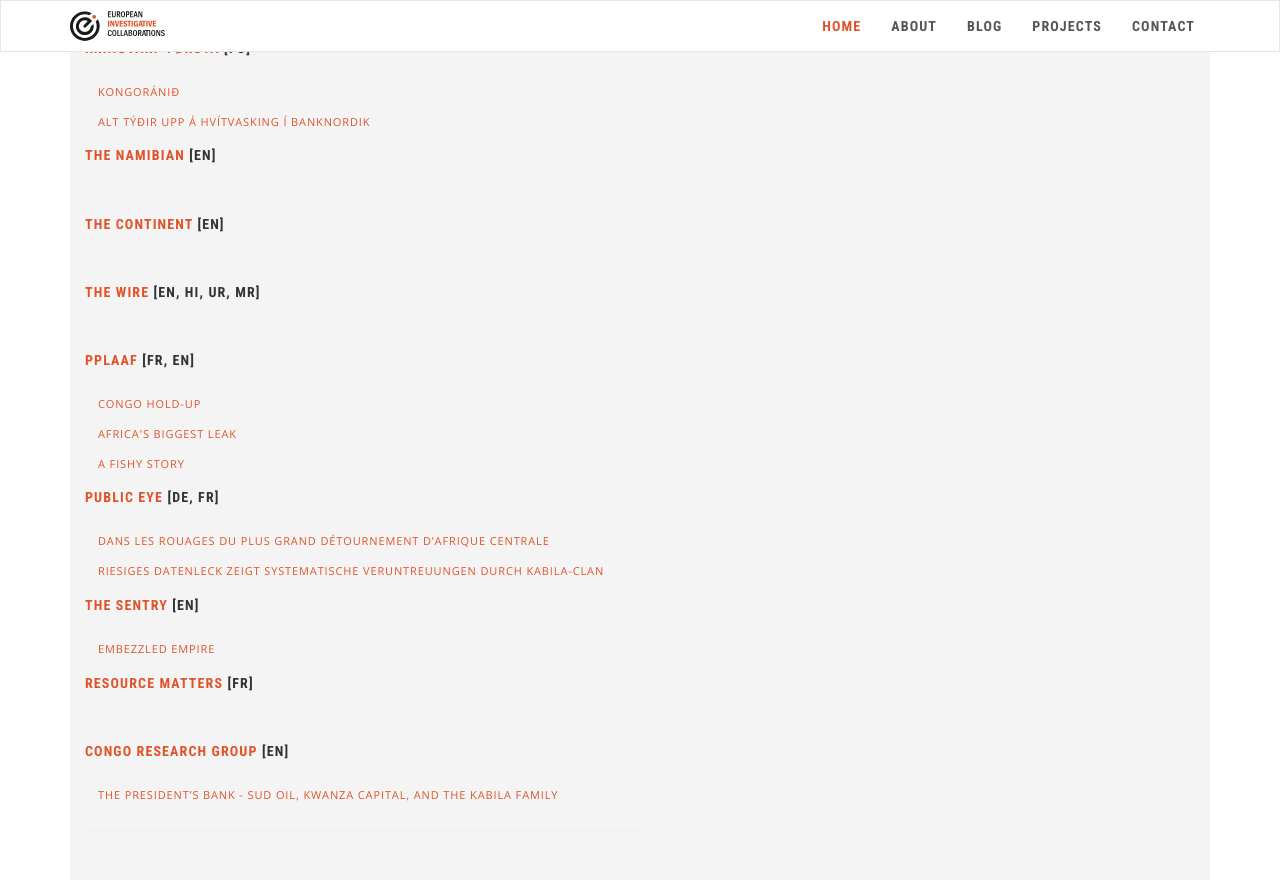
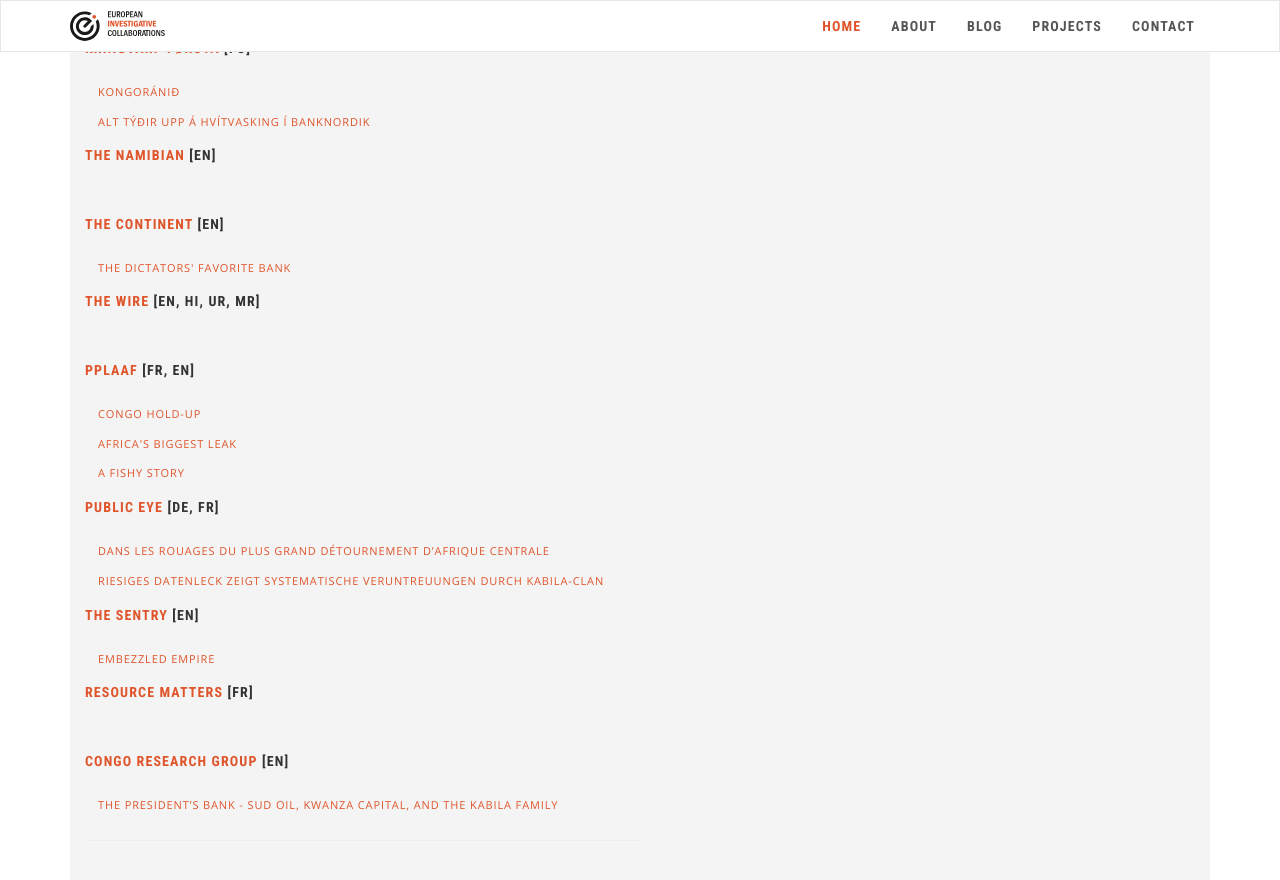
Before and after one commit to eic-network/eic-incubator.github.io, a Jekyll site: the page built from _projects/congo-holdup.md, in a window 1280 px wide and 900 px high, scrolled down 3167 px. Shown: the top 880 px of the window. Built offline with Jekyll 4.4.1, drawn with Linux system fonts in a browser that asks for light colours; nearby versions of some CDN libraries.

Commit message:
Update congo-holdup.md

```diff
--- a/_projects/congo-holdup.md
+++ b/_projects/congo-holdup.md
@@ -173,8 +173,8 @@ publications:
   url: https://www.namibian.com.na/
 - lang: "[EN]"
   links:
-  - name:
-    url:
+  - name: The dictators' favorite bank
+    url: https://twitter.com/thecontinent_/status/1461824985828413445
   name: The Continent
   url: https://mg.co.za/thecontinent/
 - lang: "[EN, HI, UR, MR]"
```
